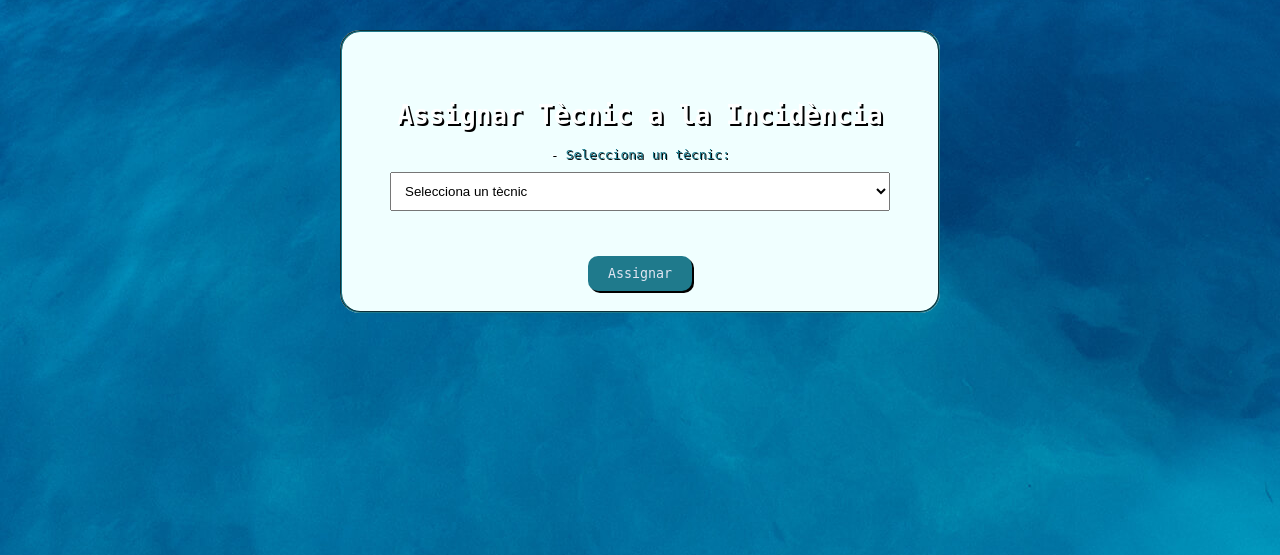
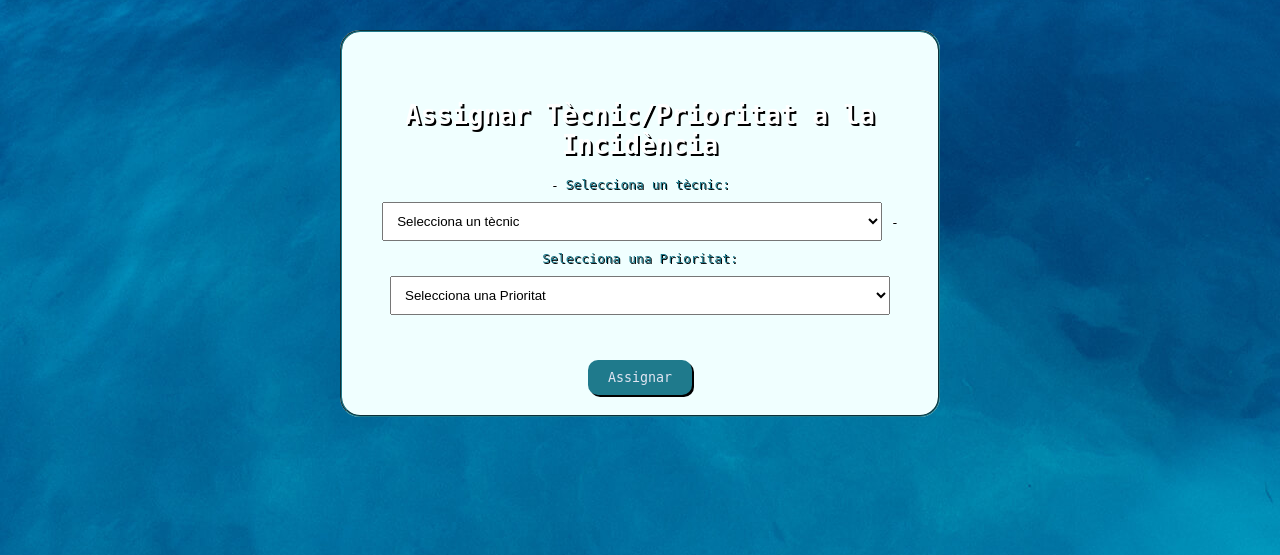
Before and after one commit to inspedralbes/projecte-1daw-24-25-daw1pjx-pol_iker, a PHP site: page /assignar_incidencia.php in a window 1280 px wide. Shown: the part 190-745 px from the top of the page. Run offline with PHP 8.4, Linux system fonts and the light colour scheme; data comes from the database, SQL or seed files in the repository; tables that the repository leaves empty hold one stand-in row (values such as "Sample post"); data that the repository does not hold is empty.

Commit message:
Update assignar_incidencia.php

```diff
--- a/src/assignar_incidencia.php
+++ b/src/assignar_incidencia.php
@@ -6,17 +6,23 @@
 
 if ($_SERVER['REQUEST_METHOD'] === 'POST') {
     $empleat = $_POST['empleat'];
+    $prioritat = $_POST['Prioritat'];
 
-    // Assignar el tècnic (empleat) a la incidència
+
+    // Assignar el tècnici PRioritat a la incidència
     $conn->query("UPDATE Incidencies SET Empleat = '$empleat' WHERE ID = $id");
+    $conn->query("UPDATE Incidencies SET Prioritat = '$prioritat' WHERE ID = $id");
+
 
     echo "<p>Incidència assignada correctament!</p>";
     echo '<a href="incidencies_no_assignades.php">Tornar al llistat</a>';
     exit;
 }
 
-// Llistar empleats disponibles
+// Llistar empleats  y Prioritats
 $empleats = $conn->query("SELECT DNI, Nom FROM Empleat");
+$Prioritats = $conn->query("SELECT ID, Nivel_de_Prioritat FROM Prioritat");
+
 ?>
 
 <!DOCTYPE html>
@@ -41,17 +47,23 @@
 <fieldset>
 
 <form method="POST">
-<h1>Assignar Tècnic a la Incidència <?= htmlspecialchars($id) ?></h1>
+<h1>Assignar Tècnic/Prioritat a la Incidència <?= htmlspecialchars($id) ?></h1>
 
     <label for="empleat">Selecciona un tècnic:</label>
     <select name="empleat" id="empleat">
         <option value="">Selecciona un tècnic</option>
-        <?php while ($row = $empleats->fetch_assoc()): ?>
-            <option value="<?= $row['DNI'] ?>"><?= $row['Nom'] ?></option>
+        <?php while ($emp = $empleats->fetch_assoc()): ?>
+            <option value="<?= $emp['DNI'] ?>"><?= $emp['Nom'] ?></option>
+        <?php endwhile; ?>
+    </select>
+    <label for="Prioritat">Selecciona una Prioritat:</label>
+    <select name="Prioritat" id="Prioritat">
+        <option value="">Selecciona una Prioritat</option>
+        <?php while ($pri = $Prioritats->fetch_assoc()): ?>
+            <option value="<?= $pri['ID'] ?>"><?= $pri['Nivel_de_Prioritat'] ?></option>
         <?php endwhile; ?>
     </select>
     <br><br>
-
 
 
     <button type="submit">Assignar</button>
```
